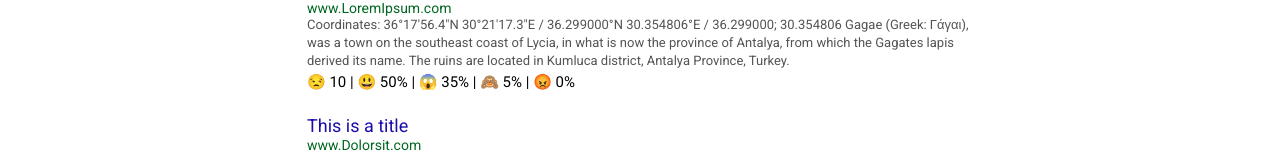
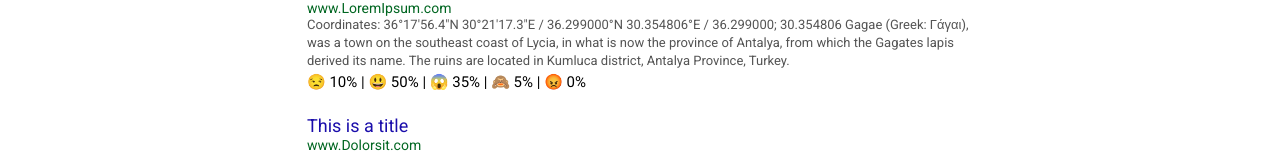
Before and after one commit to ArianZargaran/Google-Search-API, a React (Create React App) app: page / in a window 1280 px wide. Shown: the part 217-371 px from the top of the page. Built offline with nearby package versions, Linux system fonts and the light colour scheme.

Commit message:
minor changes made

```diff
--- a/src/components/App.js
+++ b/src/components/App.js
@@ -23,7 +23,7 @@ export default class App extends Component {
         title: "This is a title",
         url: `www.LoremIpsum.com`,
         description: "Coordinates: 36°17′56.4″N 30°21′17.3″E﻿ / ﻿36.299000°N 30.354806°E﻿ / 36.299000; 30.354806 Gagae (Greek: Γάγαι), was a town on the southeast coast of Lycia, in what is now the province of Antalya, from which the Gagates lapis derived its name. The ruins are located in Kumluca district, Antalya Province, Turkey.",
-        emotion: `😒 10 | 😃 50% | 😱 35% | 🙈 5% | 😡 0%`
+        emotion: `😒 10% | 😃 50% | 😱 35% | 🙈 5% | 😡 0%`
       },
       {
         title: "This is a title",
```
